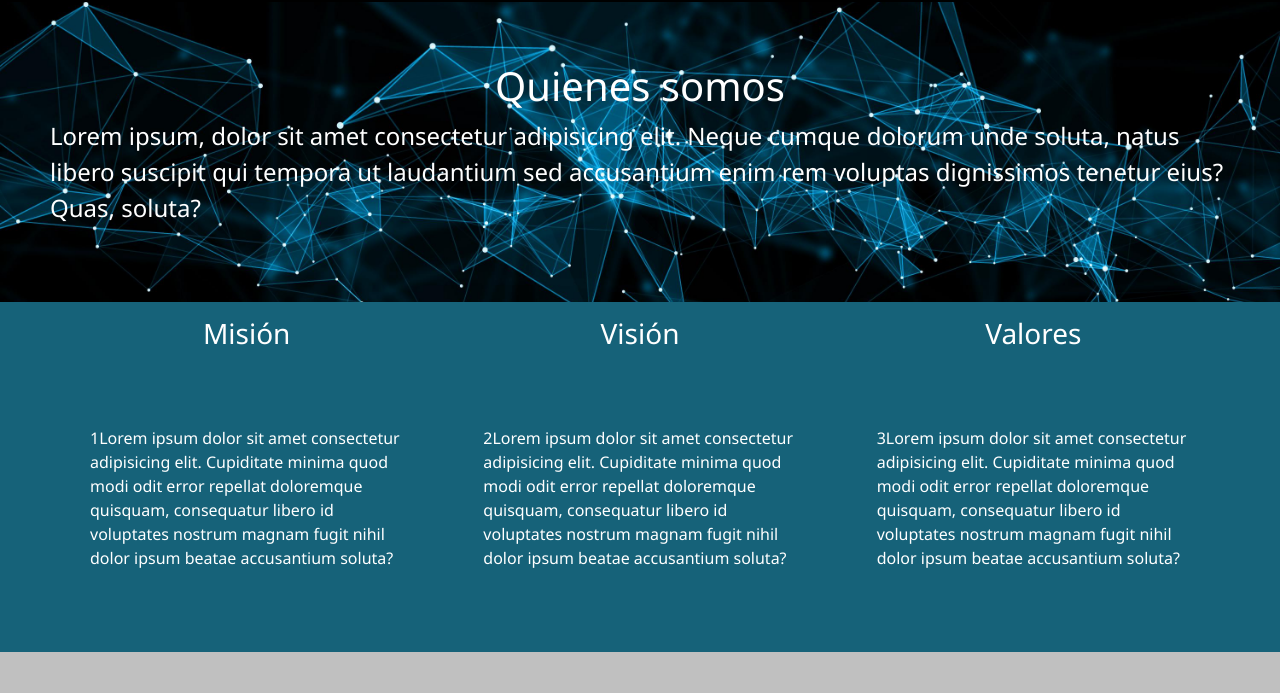
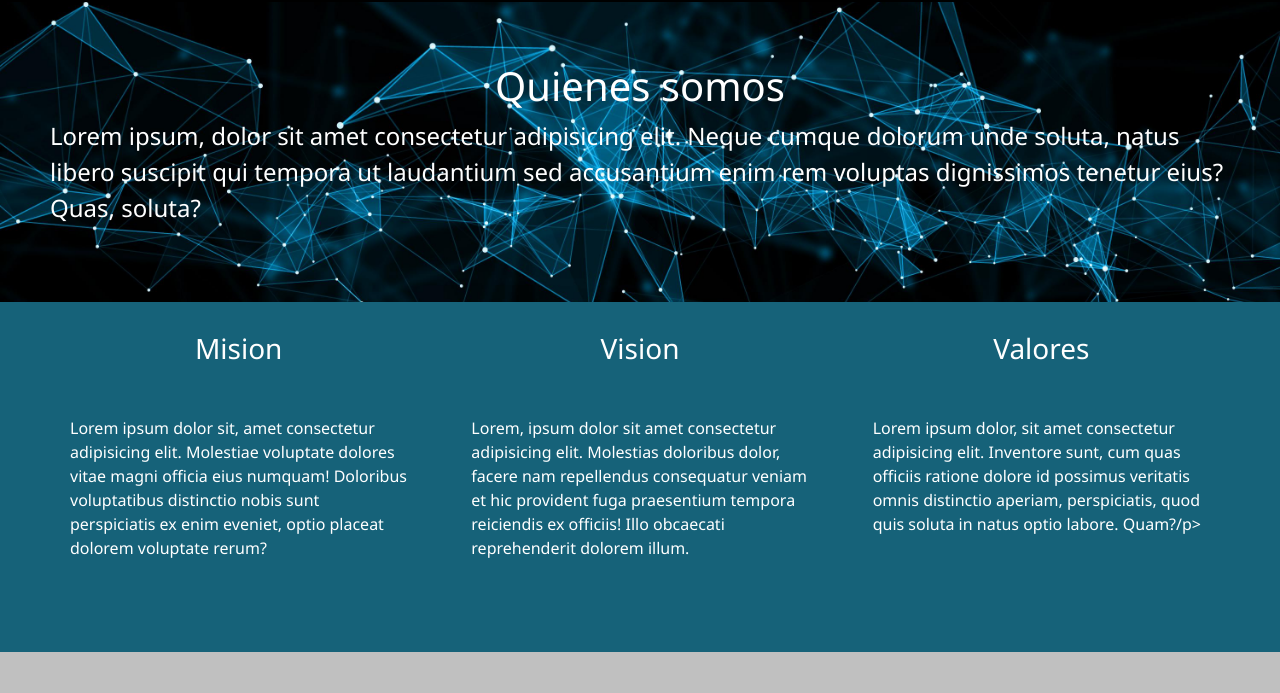
Before and after one commit to rodrigo-carsin/DesarrolloWeb, a plain HTML site: page quienes-somos.html in a window 1280 px wide. Shown: the part 107-800 px from the top of the page. Drawn offline with nearby package versions, Linux system fonts and the light colour scheme.

Commit message:
Modificacion MVV quienes-somos.html

```diff
--- a/quienes-somos.html
+++ b/quienes-somos.html
@@ -71,26 +71,33 @@
 
   <!--MISION VISION VALORES-->
 
+
     <section class="mision">
-        <div class="mision-grid">
-            <h3>Misión</h3>
-            <span class="mision-grid__text">
-                <p>1Lorem ipsum dolor sit amet consectetur adipisicing elit. Cupiditate minima quod modi odit error repellat doloremque quisquam, consequatur libero id voluptates nostrum magnam fugit nihil dolor ipsum beatae accusantium soluta?</p>
-            </span>
-        </div>
-        <div class="mision-grid">
-            <h3>Visión</h3>
-            <span class="mision-grid__text">
-                <p>2Lorem ipsum dolor sit amet consectetur adipisicing elit. Cupiditate minima quod modi odit error repellat doloremque quisquam, consequatur libero id voluptates nostrum magnam fugit nihil dolor ipsum beatae accusantium soluta?</p>
-            </span>
-        </div>
-        <div class="mision-grid">
-            <h3>Valores</h3>
-            <span class="mision-grid__text">
-                <p>3Lorem ipsum dolor sit amet consectetur adipisicing elit. Cupiditate minima quod modi odit error repellat doloremque quisquam, consequatur libero id voluptates nostrum magnam fugit nihil dolor ipsum beatae accusantium soluta?</p>
-            </span>
-        </div>
-    </section>
+
+        <!-- sm: 576px -->
+        <!-- md: 768px -->
+        <!-- lg: 992px -->
+
+          <div class="row">
+
+              <article class="col-sm-12 col-md-6 col-lg-4">
+                    <h3>Mision</h3>
+                    <p>Lorem ipsum dolor sit, amet consectetur adipisicing elit. Molestiae voluptate dolores vitae magni officia eius numquam! Doloribus voluptatibus distinctio nobis sunt perspiciatis ex enim eveniet, optio placeat dolorem voluptate rerum?</p>
+              </article>
+
+              <article class="col-sm-12 col-md-6 col-lg-4">
+                    <h3>Vision</h3>
+                    <p>Lorem, ipsum dolor sit amet consectetur adipisicing elit. Molestias doloribus dolor, facere nam repellendus consequatur veniam et hic provident fuga praesentium tempora reiciendis ex officiis! Illo obcaecati reprehenderit dolorem illum.</p>
+              </article>
+
+              <article class="col-sm-12 col-md-6 col-lg-4">
+                    <h3>Valores</h3>
+                    <p> Lorem ipsum dolor, sit amet consectetur adipisicing elit. Inventore sunt, cum quas officiis ratione dolore id possimus veritatis omnis distinctio aperiam, perspiciatis, quod quis soluta in natus optio labore. Quam?/p>
+              </article>
+
+          </div>
+
+        </section>
 
     <section class="contacto">
         <div>
--- a/style-quienes-somos.css
+++ b/style-quienes-somos.css
@@ -84,9 +84,21 @@ aside {
     height: 350px;
     color: white;
     display: grid;
-    grid-template-columns: repeat(3, 1fr);
     padding: 0 50px;
     background-color: rgb(22, 98, 121);
+
+}
+
+div article h3 {
+    margin-top: 30px;
+    text-align: center;
+}
+
+div article p {
+    display: grid;
+    font-size: 16px;
+    margin: 50px 20px;
+    justify-items: center;
 
 }
 
```
